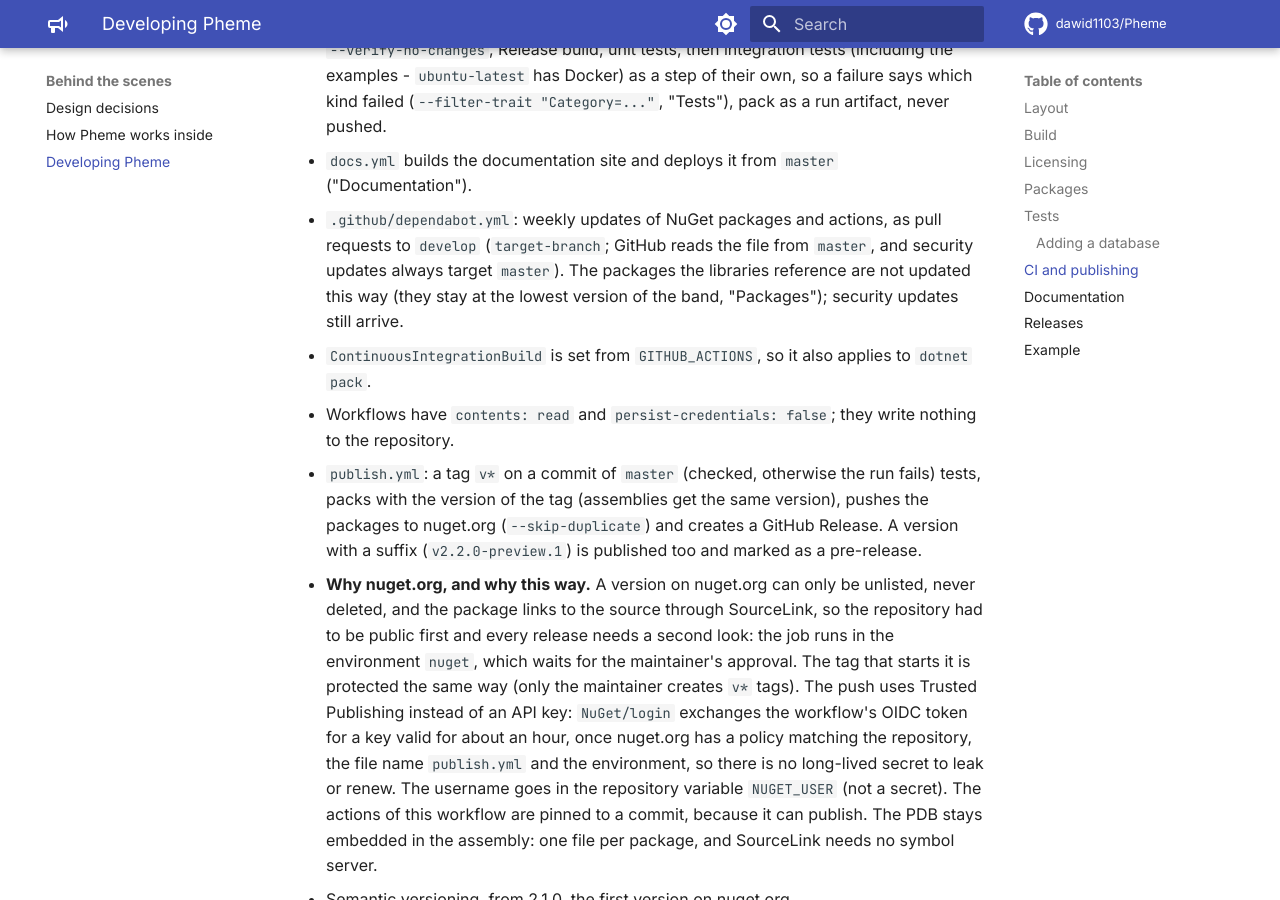
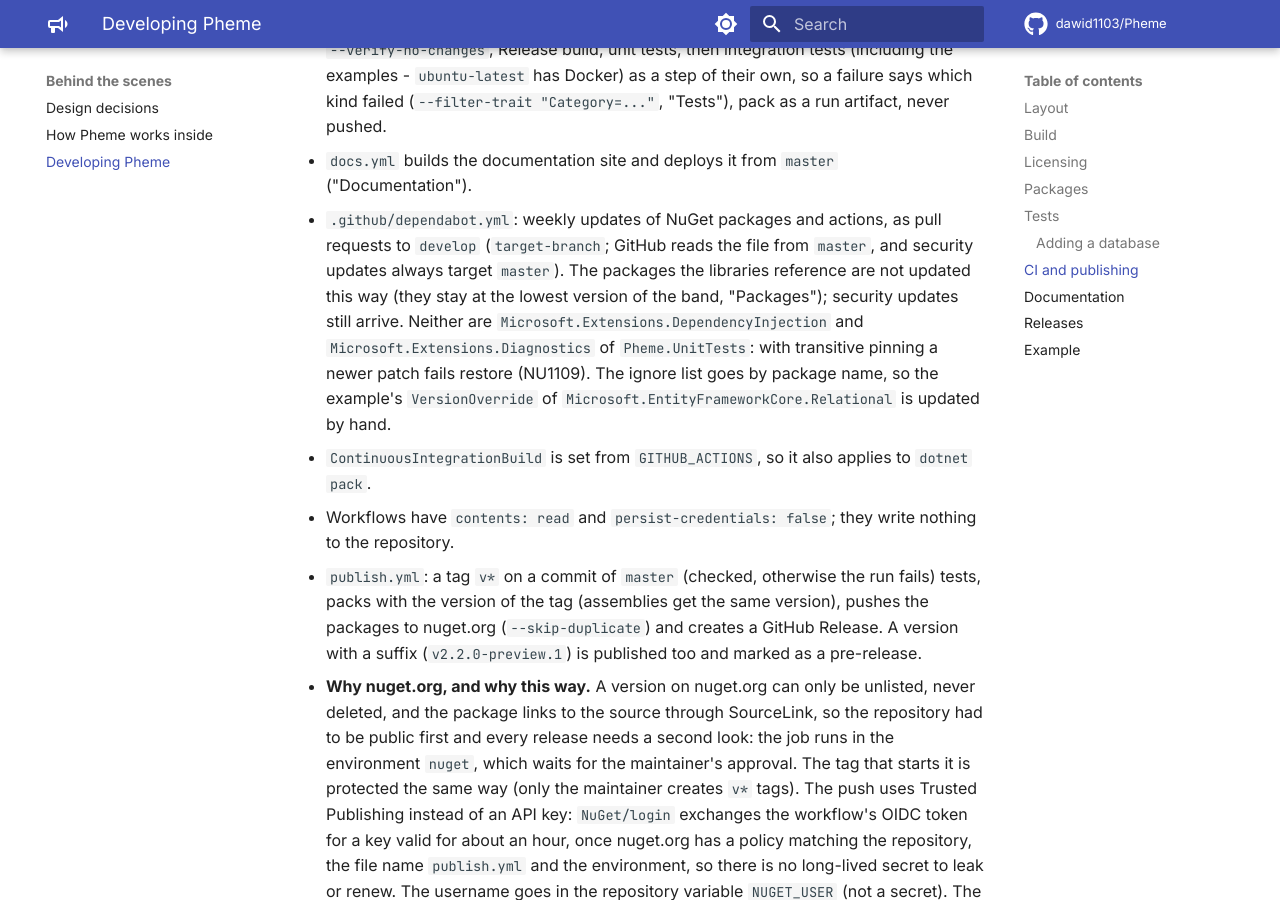
Before and after one commit to dawid1103/Pheme, an MkDocs documentation site: the page built from docs/development.md, in a window 1280 px wide and 900 px high, scrolled down 5204 px. Built offline with MkDocs 1.6.1 and Material for MkDocs 9.7.7, drawn with Linux system fonts in a browser that asks for light colours; comment, search, counter and statistics services are not loaded.

Commit message:
build: keep FluentValidation at 12.0.0, update test and example packages
- FluentValidation back to the lowest version of the major release; ignored by Dependabot
- Dependabot ignores Microsoft.Extensions.DependencyInjection/Diagnostics of Pheme.UnitTests (NU1109)
- test and example packages 10.0.13 -> 10.0.14, example VersionOverride 10.0.12 -> 10.0.14

```diff
--- a/docs/development.md
+++ b/docs/development.md
@@ -164,7 +164,10 @@ The outbox supports the databases its tests pass on (`docs/design.md`, "Supporte
 - `.github/dependabot.yml`: weekly updates of NuGet packages and actions, as pull requests to `develop`
   (`target-branch`; GitHub reads the file from `master`, and security updates always target `master`). The packages
   the libraries reference are not updated this way (they stay at the lowest version of the band, "Packages");
-  security updates still arrive.
+  security updates still arrive. Neither are `Microsoft.Extensions.DependencyInjection` and
+  `Microsoft.Extensions.Diagnostics` of `Pheme.UnitTests`: with transitive pinning a newer patch fails restore (NU1109).
+  The ignore list goes by package name, so the example's `VersionOverride` of `Microsoft.EntityFrameworkCore.Relational`
+  is updated by hand.
 - `ContinuousIntegrationBuild` is set from `GITHUB_ACTIONS`, so it also applies to `dotnet pack`.
 - Workflows have `contents: read` and `persist-credentials: false`; they write nothing to the repository.
 - `publish.yml`: a tag `v*` on a commit of `master` (checked, otherwise the run fails) tests, packs with the version
```
Also changed, not shown: 3 other files.
